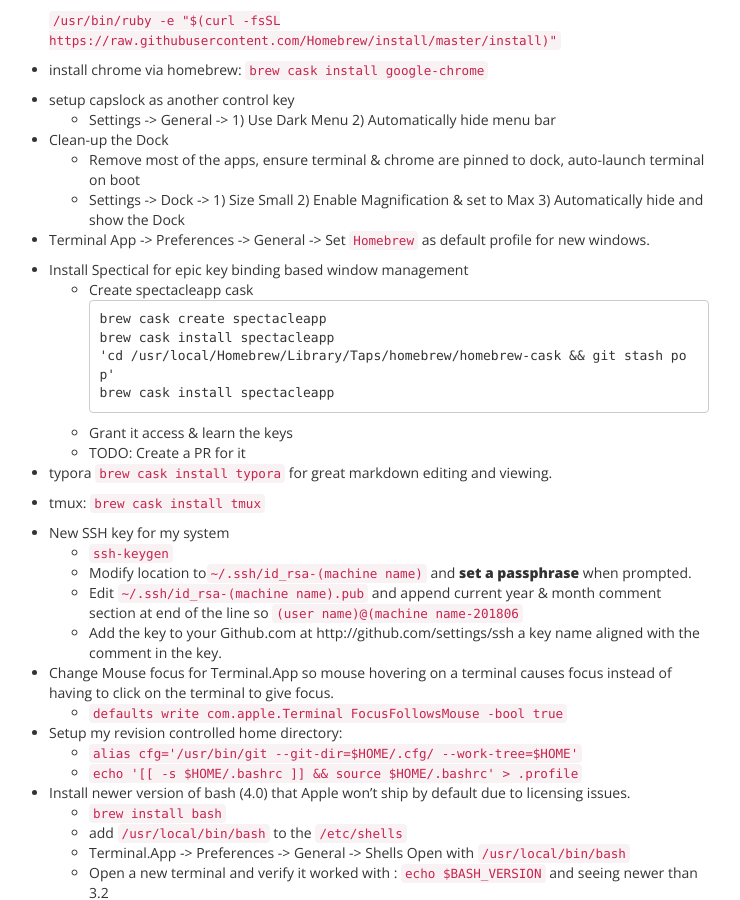
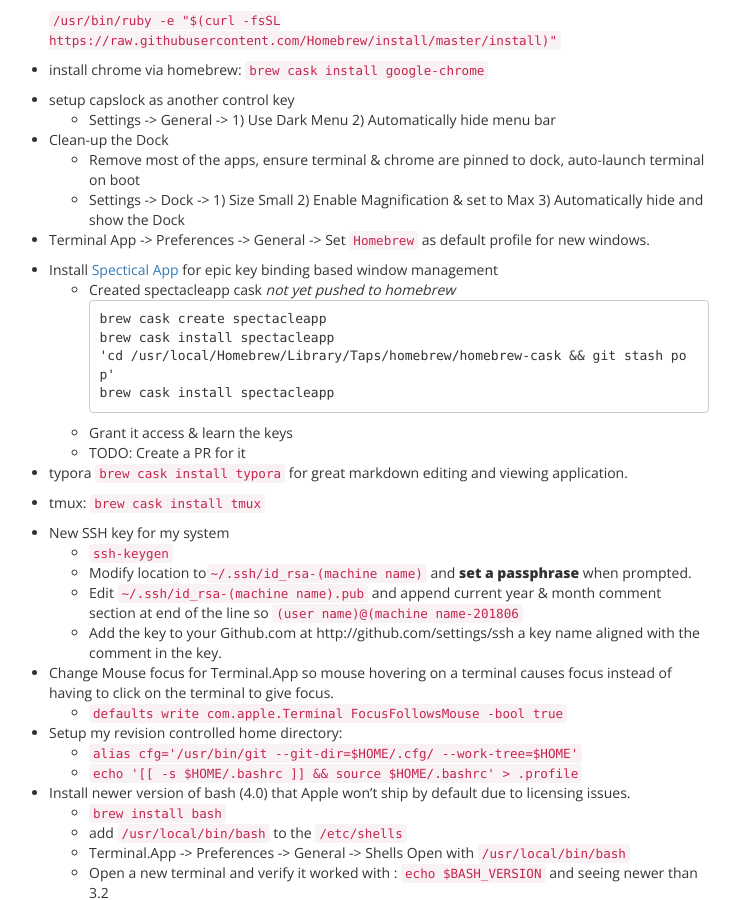
Before and after one commit to dayne/dayne.github.com, a Jekyll site: the page built from _topics/osx-setup.md, in a window 1280 px wide and 900 px high, scrolled down 363 px. Shown: the whole window, without its empty margins (281-1021 px from the left). Built offline with Jekyll 4.4.1, drawn with Linux system fonts in a browser that asks for light colours; nearby versions of some CDN libraries.

Commit message:
link to spectical app

````diff
--- a/_topics/osx-setup.md
+++ b/_topics/osx-setup.md
@@ -28,8 +28,8 @@
 
 * Terminal App -> Preferences -> General -> Set `Homebrew` as default profile for new windows.
 
-* Install Spectical for epic key binding based window management
-  * Create spectacleapp cask
+* Install [Spectical App](https://www.spectacleapp.com/) for epic key binding based window management
+  * Created spectacleapp cask _not yet pushed to homebrew_
     ```
     brew cask create spectacleapp
     brew cask install spectacleapp
@@ -39,7 +39,7 @@
   * Grant it access & learn the keys
   * TODO: Create a PR for it
 
-* typora `brew cask install typora`  for great markdown editing and viewing.
+* typora `brew cask install typora`  for great markdown editing and viewing application.
 
 * tmux:  `brew cask install tmux`
 
````
